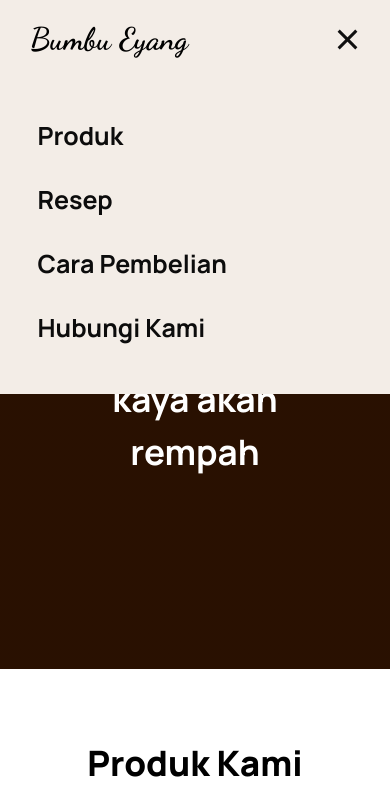
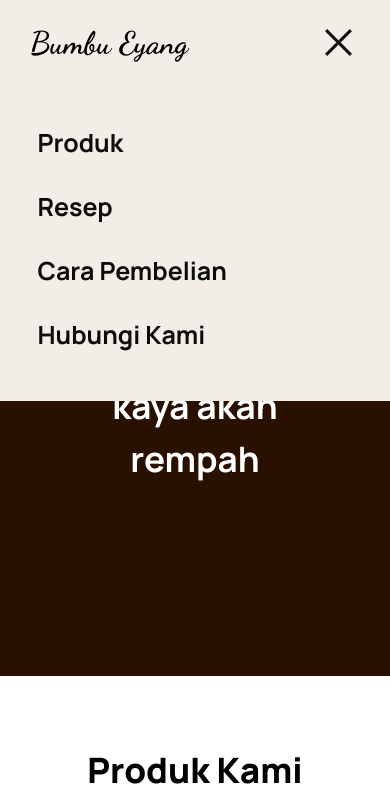
Before and after one commit to auliamnaufal/BumbuEyang, a website built with webpack: page src/templates/index.html in a window 390 px wide. Both pictures are taken after a click on the element 347 px from the left and 39 px from the top of the page. Shown: the top 801 px of the page. Built offline with nearby package versions, Linux system fonts and the light colour scheme; files whose address does not match are found by name.

Commit message:
(fix): change nav button toggle min width and height to 44px

```diff
--- a/src/styles/_drawer.scss
+++ b/src/styles/_drawer.scss
@@ -11,12 +11,13 @@
 	}
 
   .menu {
+    min-width: 44px;
 
     .bar {
       display: block;
-      width: 25px;
+      width: 35px;
       height: 3px;
-      margin: 5px auto;
+      margin: 9px auto;
       -webkit-transition: all 0.3s ease-in-out;
       transition: all 0.3s ease-in-out;
       background-color: #101010;
--- a/src/styles/_responsive.scss
+++ b/src/styles/_responsive.scss
@@ -17,11 +17,11 @@
 		}
 
 		.menu.active .bar:nth-child(1) {
-				transform: translateY(8px) rotate(45deg);
+				transform: translateY(12px) rotate(45deg);
 		}
 
 		.menu.active .bar:nth-child(3) {
-				transform: translateY(-8px) rotate(-45deg);
+				transform: translateY(-12px) rotate(-45deg);
 		}
 	}
 
--- a/src/templates/index.html
+++ b/src/templates/index.html
@@ -33,7 +33,7 @@
             <li><a href="#product">Produk</a></li>
             <li><a href="#recipe">Resep</a></li>
             <li><a href="#pembelian">Cara Pembelian</a></li>
-            <li><a href="./pages/contact.html">Hubungi Kami</a></li>
+            <li><a href="../../pages/contact.html">Hubungi Kami</a></li>
           </ul>
         </nav>
       </div>
```
